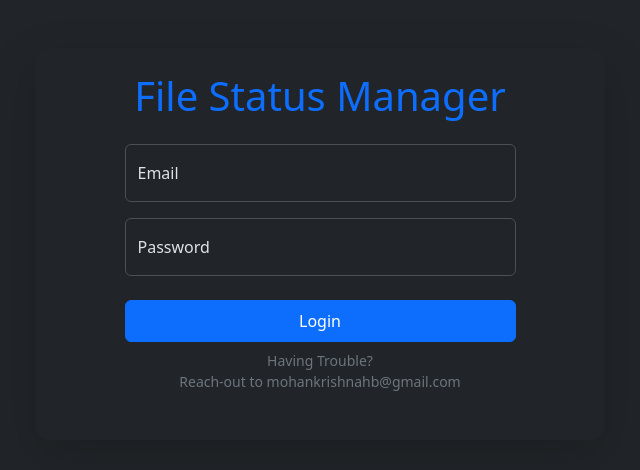
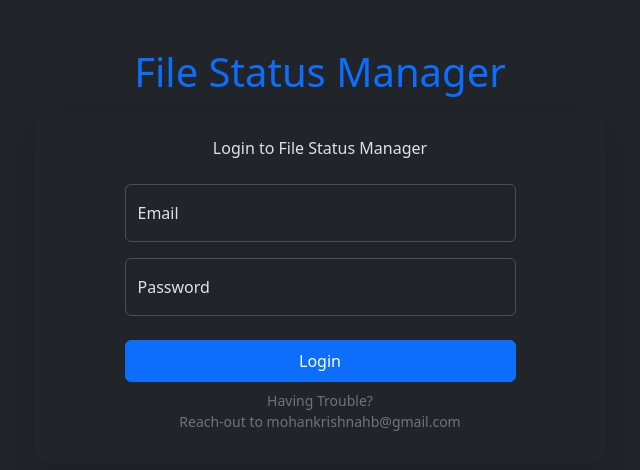
Before and after one commit to MohanKrishnaHB/fileStatusManagement, a Django app: page /users/login/ in a window 1280 px wide. Shown: the top 470 px of the page, without its empty margins (320-960 px from the left). Run offline with Django 5.2, Linux system fonts and the light colour scheme.

Commit message:
updated login page design

```diff
--- a/fileStatusManagement/client/urls.py
+++ b/fileStatusManagement/client/urls.py
@@ -1,6 +1,6 @@
 from django.urls import path
-from .views import get_login
+from .views import login
 
 urlpatterns = [
-    path('login/', get_login, name='get_login'),
+    path('login/', login, name='login'),
 ]
--- a/fileStatusManagement/client/views.py
+++ b/fileStatusManagement/client/views.py
@@ -1,5 +1,4 @@
 from django.shortcuts import render
 
-
-def get_login(request):
+def login(request):
     return render(request, 'login.html')
--- a/fileStatusManagement/templates/login.html
+++ b/fileStatusManagement/templates/login.html
@@ -13,12 +13,13 @@
 
 <body class="">
     <div class="container w-100 my-2 my-lg-5 my-md-5 my-sm-3 my-xs-2">
+        <h1 class="text-center text-primary mb-3">File Status Manager</h1>
         <div class="row justify-content-center">
             <div class="col-11 col-lg-6 col-md-6 col-sm-8 col-xs-8 rounded-4 px-lg-5 px-md-4 px-sm-4 px-xs-4 py-4 shadow-lg">
                 <div class="row align-items-center justify-content-center">
-                    <div class="col-lg-10 col-md-10 col-sm-12 col-xs-12 pb-4">
-                        <h1 class="text-center text-primary">File Status Manager</h1>
-                        <form action="products.html" method="POST" class="mt-4" onsubmit="login()">
+                    <div class="col-lg-10 col-md-10 col-sm-12 col-xs-12 pb-2">
+                        <div class="text-center">Login to File Status Manager</div>
+                        <form action="/users/login" method="POST" class="mt-4">
                             <div class="mb-3 mt-3 form-floating">
                                 <input type="email" class="form-control" id="email" placeholder="Enter email"
                                     name="email">
```
